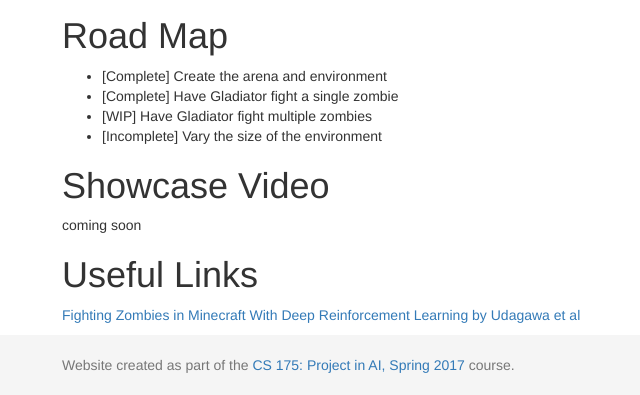
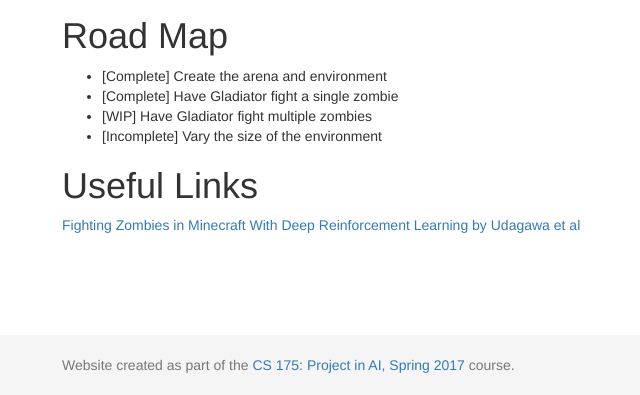
Before and after one commit to keiki83/CS175_Project_AI, a Jekyll site: the page built from docs/index.md, in a window 1280 px wide and 1029 px high, cut to the strip 634-1029 px from the top of the window. Shown: the whole strip, without its empty margins (8-648 px from the left). Built offline with Jekyll 4.4.1, drawn with Linux system fonts in a browser that asks for light colours.

Commit message:
Update index.md

```diff
--- a/docs/index.md
+++ b/docs/index.md
@@ -2,7 +2,7 @@
 layout: default
 title:  Home
 ---
-<img src="https://i.ytimg.com/vi/oc4bXoDOBYs/maxresdefault.jpg" alt="Minecraft" width="813" height="457">
+<img src="https://i.ytimg.com/vi/oc4bXoDOBYs/maxresdefault.jpg" alt="Placeholder for video" width="813" height="457">
 
 # Road Map
 * [Complete] Create the arena and environment
@@ -10,8 +10,5 @@ title:  Home
 * [WIP] Have Gladiator fight multiple zombies
 * [Incomplete] Vary the size of the environment
 
-# Showcase Video
-coming soon
-
 # Useful Links
 [Fighting Zombies in Minecraft With Deep Reinforcement Learning by Udagawa et al](http://cs229.stanford.edu/proj2016/report/UdagawaLeeNarasimhan-FightingZombiesInMinecraftWithDeepReinforcementLearning-report.pdf)
```
